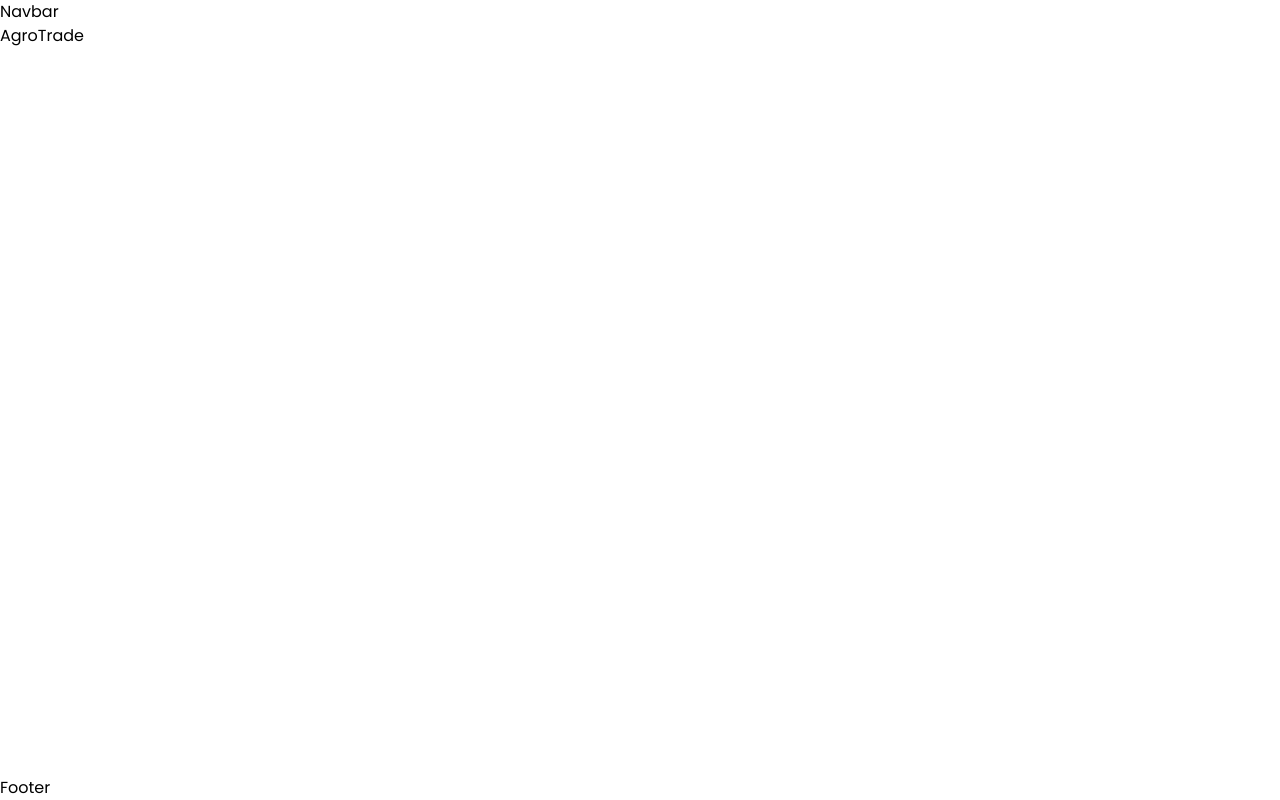
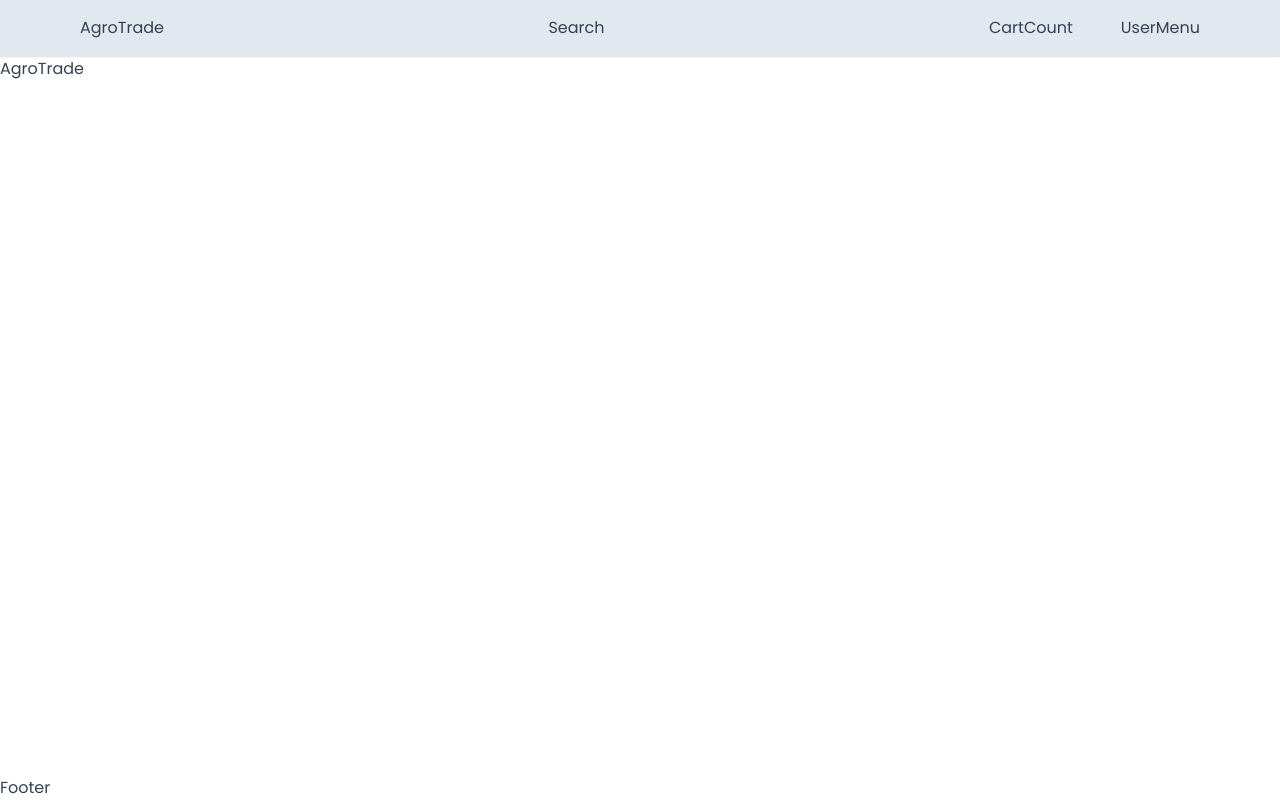
Before and after one commit to Angeline0210/TTP-AgroTrade, a Next.js app: page / in a window 1280 px wide. Built offline with nearby package versions, Linux system fonts and the light colour scheme.

Commit message:
create navbar title

```diff
--- /dev/null
+++ b/app/components/Container.tsx
@@ -0,0 +1,17 @@
+interface ContainerProps{
+    children: React.ReactNode
+}
+
+const Container: React.FC<ContainerProps> = ({children}) => {
+    return ( <div
+    className="max-w-[1920px]
+    mx-auto
+    xl:px-20
+    md:px-2
+    px-4
+    ">
+        {children}
+    </div> );
+}
+
+export default Container ;
--- a/app/components/nav/NavBar.tsx
+++ b/app/components/nav/NavBar.tsx
@@ -1,5 +1,36 @@
+import Link from "next/link";
+import Container from "../Container";
+
 const NavBar = () => {
-    return <div>Navbar</div>;
+    return <div className="
+    sticky
+    top-0
+    w-full
+    bg-slate-200
+    z-30
+    shadow-sm
+
+    "><div className="py-4 border-b-[1px]">
+        <Container>
+            <div
+                className="
+            flex
+            items-center
+            justify-between
+            gap-3
+            md:gap-0
+            ">
+
+                <Link href="/">AgroTrade</Link>
+                <div className="hidden md:block">Search</div>
+                <div className="flex item-center gap-8 md:gap-12">
+                    <div>CartCount</div>
+                    <div>UserMenu</div>
+                </div>
+            </div>
+        </Container>
+        </div>
+    </div>;
 }
 
 export default NavBar;
--- a/app/layout.tsx
+++ b/app/layout.tsx
@@ -18,7 +18,7 @@ export default function RootLayout({
 }) {
   return (
     <html lang="en">
-      <body className={poppins.className}>
+      <body className={`${poppins.className} text-slate-700`}>
         <div className="flex flex-col min-h-screen">
           <NavBar/>
           <main className="flex-grow">{children}</main>
```
